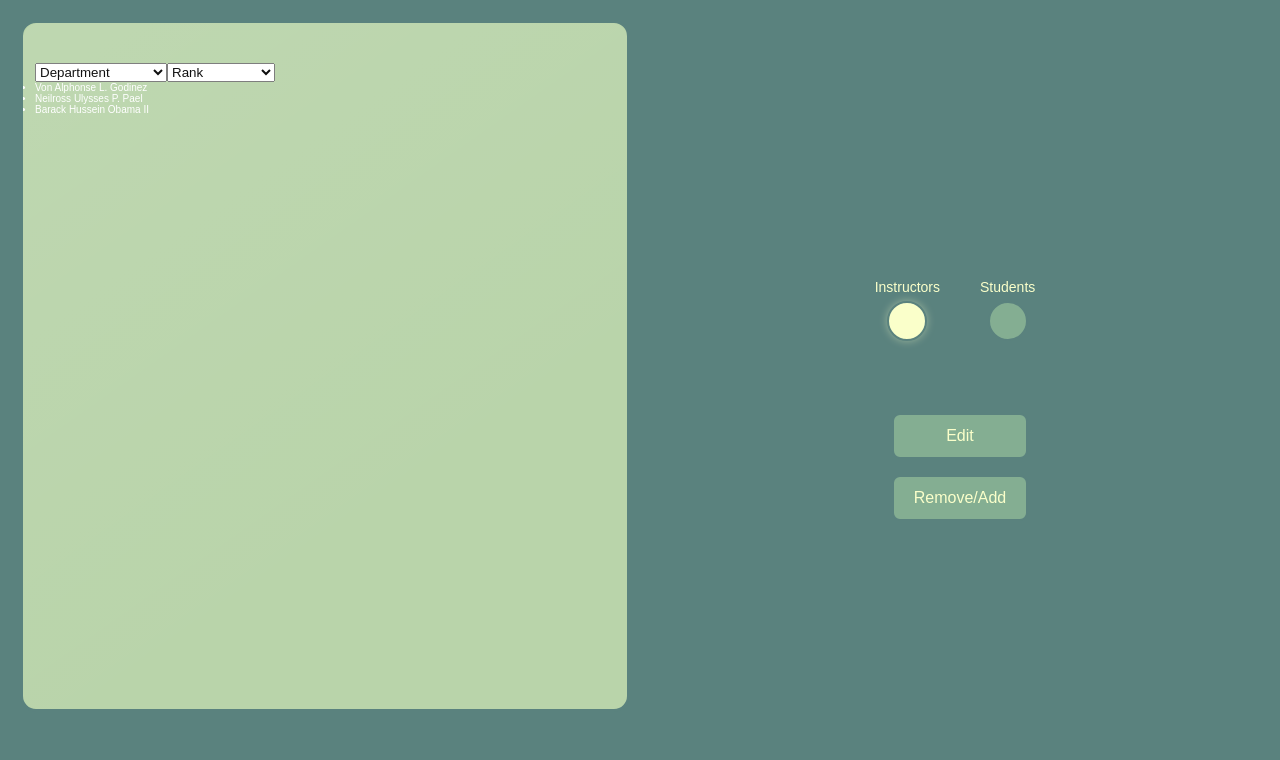
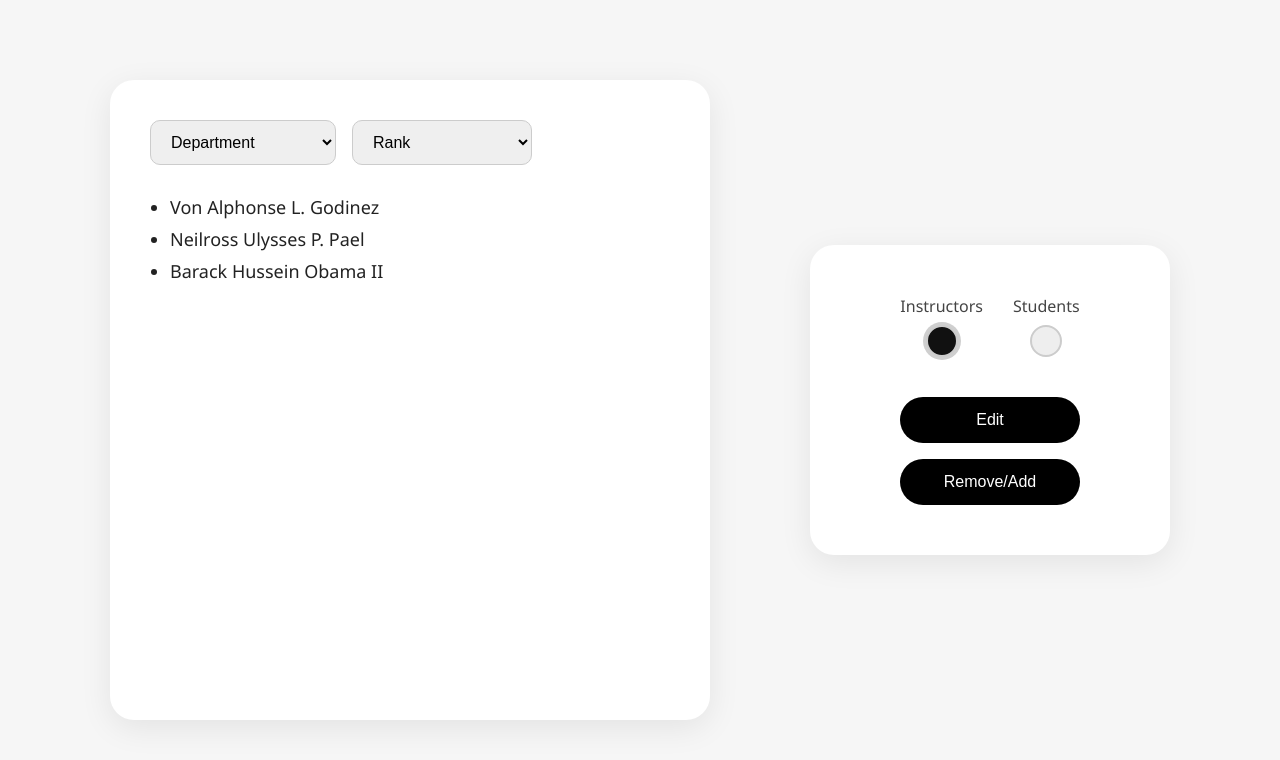
Before and after one commit to johanngwapo/QuickCheck, a React (Vite) app in the folder instructor_page/: page /admin in a window 1280 px wide. Shown: the top 760 px of the page. Built offline with nearby package versions, Linux system fonts and the light colour scheme.

Commit message:
Admin.css/.jsx update

```diff
--- a/instructor_page/package.json
+++ b/instructor_page/package.json
@@ -16,6 +16,7 @@
     "axios": "^1.10.0",
     "react": "^19.1.0",
     "react-dom": "^19.1.0",
+    "react-icon": "^1.0.0",
     "react-icons": "^5.5.0",
     "react-router-dom": "^7.6.2"
   },
--- a/instructor_page/src/components/css/Admin.css
+++ b/instructor_page/src/components/css/Admin.css
@@ -1,115 +1,78 @@
+/* === Admin.css === */
+
+/* Main App Layout */
 .app-container {
-  display: flex;
-  height: 100vh;
-  padding: 20px;
-  gap: 20px;
-  box-sizing: border-box;
-  background: #5A827E;
-}
-
-.app-container::before {
-  content: "";
-  position: absolute;
-  inset: 0;
-  z-index: 0;
-  pointer-events: none;
-}
-
-.left-panel, .right-panel {
-  position: relative;
-  z-index: 1;
-}
-
-.left-panel {
-  width: 50vw;
-  height: 91%;
-  border-radius: 16px;
-  padding: 40px 12px 12px 12px;
-  overflow-y: auto;
-
-  background: #B9D4AA;
-  border: 3px solid #5A827E;
-  color: #FFFF;
-}
-
-.left-panel::before {
-  content: "";
-  position: absolute;
-  top: 0;
-  left: 0;
-  width: 100%;
-  height: 100%;
-  border-radius: 16px;
-  background: linear-gradient(145deg, rgba(255, 255, 255, 0.08), transparent 70%);
-  pointer-events: none;
-  z-index: 1;
-}
-
-.right-panel {
-  width: 50vw;
   display: flex;
   justify-content: center;
   align-items: center;
-  padding: 16px;
+  height: 100vh;
+  gap: 100px;
+  background-color: #f6f6f6;
+  font-family: 'Segoe UI', Tahoma, Geneva, Verdana, sans-serif;
+  font-size: 18px;
+}
+
+/* Left Panel */
+.left-panel {
+  background: white;
+  padding: 40px;
+  border-radius: 24px;
+  box-shadow: 0 8px 32px rgba(0, 0, 0, 0.08);
+  width: 600px;
+  height: 640px;
+  display: flex;
+  flex-direction: column;
+  gap: 30px;
+}
+
+.top-left-filters {
+  display: flex;
+  gap: 16px;
+  flex-wrap: wrap;
+}
+
+.filter-select {
+  padding: 12px 16px;
+  border: 1px solid #ccc;
+  border-radius: 10px;
+  font-size: 16px;
+  min-width: 180px;
+}
+
+/* List Section */
+.list-view ul {
+  list-style: disc;
+  padding-left: 20px;
+}
+
+.list-view li {
+  margin-bottom: 8px;
+  color: #222;
+}
+
+/* Right Panel */
+.right-panel {
+  display: flex;
+  justify-content: center;
+  align-items: center;
 }
 
 .right-content {
+  background: white;
+  padding: 50px 40px;
+  border-radius: 24px;
+  box-shadow: 0 8px 32px rgba(0, 0, 0, 0.08);
+  width: 360px;
   display: flex;
   flex-direction: column;
+  align-items: center;
   gap: 40px;
-  align-items: center;
 }
 
+/* Toggle Buttons */
 .top-buttons {
   display: flex;
-  flex-direction: column;
-  gap: 12px;
-  margin-bottom: 32px;
-}
-
-.big-btn {
-  background-color: #84AE92;
-  border: 2px solid #5A827E;
-  color: #FAFFCA;
-  font-size: 16px;
-  padding: 12px 20px;
-  border-radius: 8px;
-  cursor: pointer;
-  transition: background-color 0.2s, box-shadow 0.2s;
-}
-
-.big-btn.active {
-  background-color: #B9D4AA;
-  box-shadow: 0 0 8px rgba(250, 255, 202, 0.4);
-}
-
-.side-buttons {
-  display: flex;
-  flex-direction: column;
-  gap: 16px;
-  margin-left: 10px;
-}
-
-.small-btn {
-  background-color: #84AE92;
-  border: 2px solid #5A827E;
-  color: #FAFFCA;
-  width: 50px;
-  height: 50px;
-  border-radius: 6px;
-  cursor: pointer;
-  font-size: 16px;
-  transition: background-color 0.2s;
-}
-
-.small-btn:hover {
-  background-color: #B9D4AA;
-}
-
-.top-buttons {
-  display: flex;
-  flex-direction: row;
-  gap: 40px;
+  gap: 30px;
   justify-content: center;
   align-items: center;
 }
@@ -118,51 +81,46 @@
   display: flex;
   flex-direction: column;
   align-items: center;
-  gap: 6px;
-  font-size: 14px;
-  color: #FAFFCA;
+  font-size: 16px;
+  color: #444;
+  gap: 8px;
 }
 
 .small-round-btn {
-  width: 40px;
-  height: 40px;
+  width: 32px;
+  height: 32px;
   border-radius: 50%;
-  background-color: #84AE92;
-  border: 2px solid #5A827E;
-  color: #FAFFCA;
+  border: 2px solid #ccc;
+  background-color: #eee;
   cursor: pointer;
-  transition: background-color 0.2s, box-shadow 0.2s;
-}
-
-.small-round-btn:hover {
-  background-color: #B9D4AA;
+  transition: 0.2s ease;
 }
 
 .small-round-btn.active {
-  background-color: #FAFFCA;
-  color: #5A827E;
-  box-shadow: 0 0 8px rgba(250, 255, 202, 0.4);
+  background-color: #111;
+  box-shadow: 0 0 0 3px #1113;
 }
 
-.top-left-buttons {
+/* Action Buttons */
+.side-buttons {
   display: flex;
-  flex-direction: row;
-  justify-content: flex-start;
-  gap: 10px;
-  margin-bottom: 20px;
+  flex-direction: column;
+  gap: 16px;
 }
 
-.top-left-buttons .small-btn {
-  width: 40px;
-  height: 40px;
-  border-radius: 50%;
-  background-color: #84AE92;
-  border: 2px solid #5A827E;
-  color: #FAFFCA;
+.big-btn {
+  background-color: black;
+  color: white;
+  border: none;
+  border-radius: 9999px;
+  padding: 14px 26px;
+  font-size: 16px;
   cursor: pointer;
-  transition: background-color 0.2s, box-shadow 0.2s;
+  width: 180px;
+  text-align: center;
+  transition: background-color 0.2s ease;
 }
 
-.top-left-buttons .small-btn:hover {
-  background-color: #B9D4AA;
+.big-btn:hover {
+  background-color: #333;
 }
```
Also changed, not shown: 1 other file (tests, documents, lock files or other folders).
